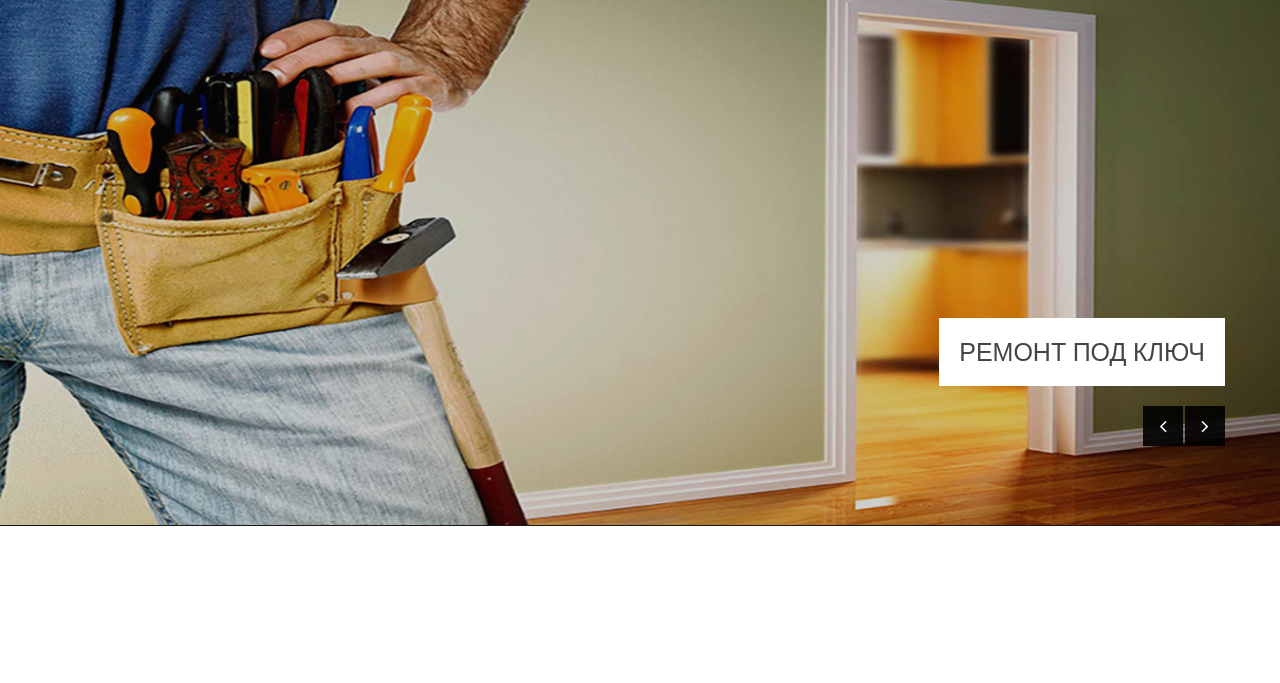
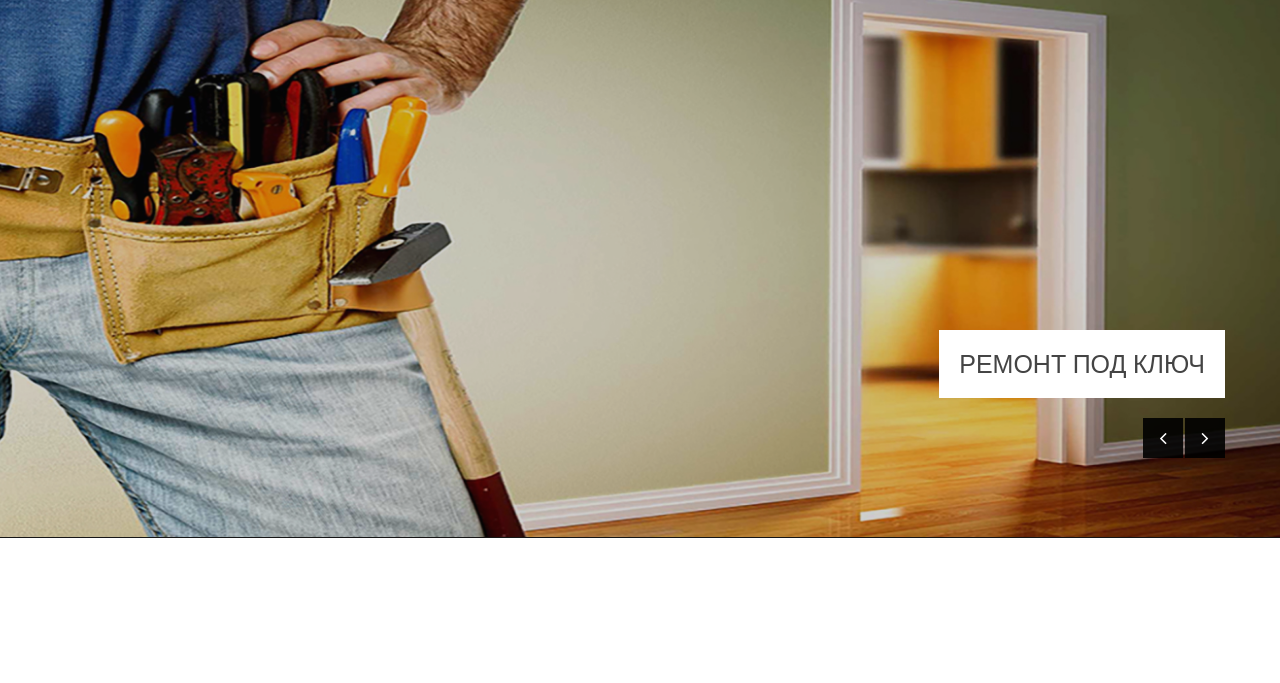
Before and after one commit to Mr-Quiet/industrial-alpinism, a plain HTML site: page index.html in a window 1280 px wide. Shown: the part 105-788 px from the top of the page. Drawn offline with nearby package versions, Linux system fonts and the light colour scheme; some packages are replaced by stand-ins of ours.

Commit message:
Update index.html

```diff
--- a/index.html
+++ b/index.html
@@ -2,11 +2,11 @@
 <!--[if lt IE 7]><html class="no-js lt-ie9 lt-ie8 lt-ie7"> <![endif]-->
 <!--[if IE 7]><html class="no-js lt-ie9 lt-ie8"> <![endif]-->
 <!--[if IE 8]><html class="no-js lt-ie9"> <![endif]-->
-<!--[if gt IE 8]><!--> <html lang="ru" class="no-js"> <!--<![endif]-->
+<!--[if gt IE 8]><!--> <html  lang="ru" class="no-js"> <!--<![endif]-->
 <head>
     <meta charset="utf-8">
     <!--[if IE]><meta http-equiv="X-UA-Compatible" content="IE=edge,chrome=1"><![endif]-->
-    <title>Sprint HTML5 Template</title>
+    <title>Industrial Alpinism</title>
     <meta name="description" content="">
 <!--
 
@@ -71,11 +71,11 @@ https://templatemo.com/tm-401-sprint
             </div> <!-- /.container -->
         </div> <!-- /.site-header -->
     </div> <!-- /#front -->
-
+	 <div class="row">
     <div class="site-slider">
         <ul class="bxslider">
 				<li>
-					<img class="maxrazmer" src="images/slider/slide6.jpg" alt="slider image 6">
+					<img src="images/slider/slide6.jpg" alt="slider image 6">
 					<div class="container">
 					 	<div	div class="row">
 							<div class="col-md-12 text-right">
@@ -160,7 +160,7 @@ https://templatemo.com/tm-401-sprint
             </div>
         </div> -->
   </div>   <!-- /.site-slider -->
-
+	 </div>
     <div id="services" class="content-section">
         <div class="container">
 			<div class="row">
@@ -518,4 +518,4 @@ https://templatemo.com/tm-401-sprint
     <script src="js/main.js"></script>
     <!-- templatemo 401 sprint -->
 </body>
-</>
+</html>
```
